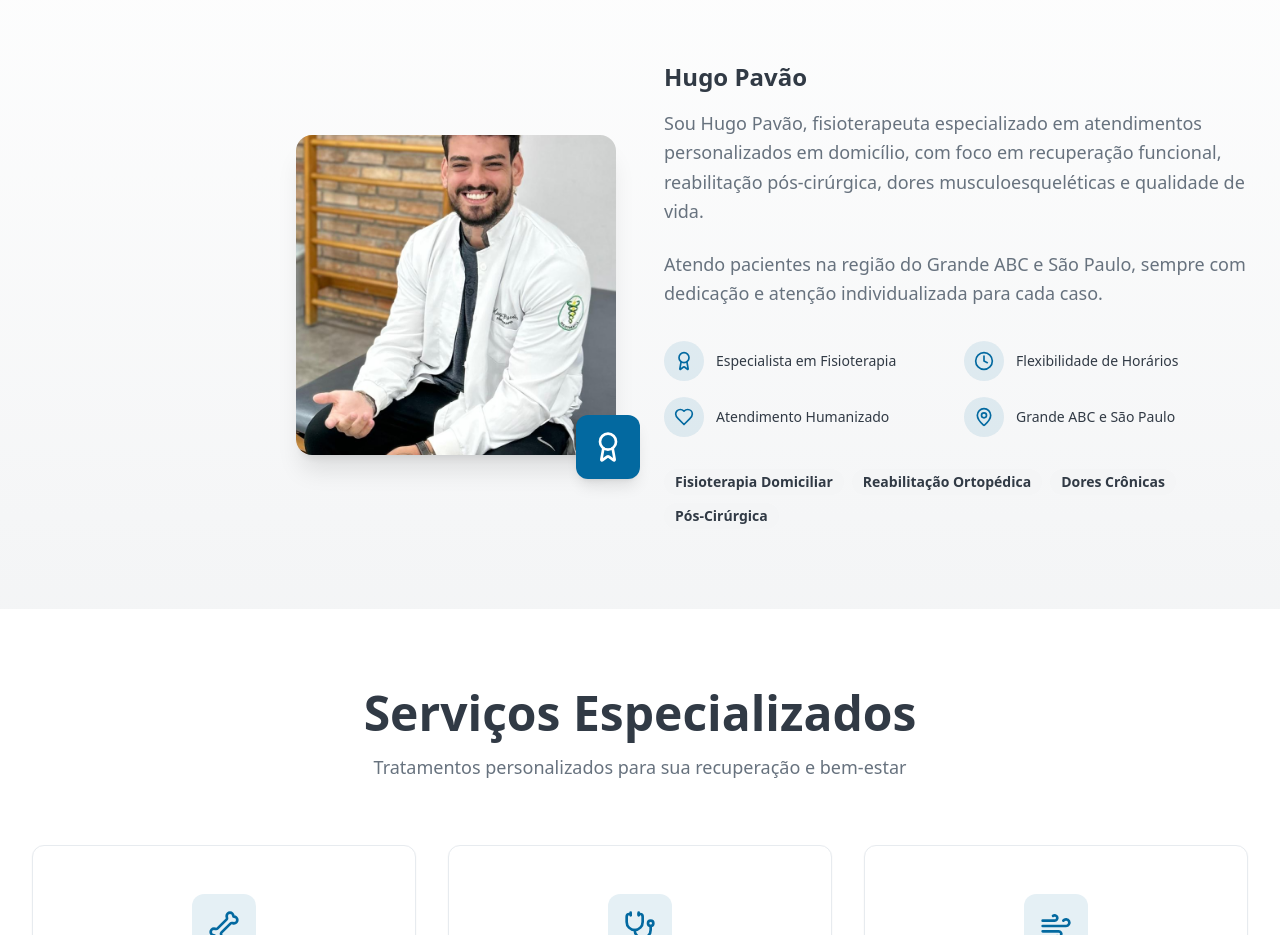
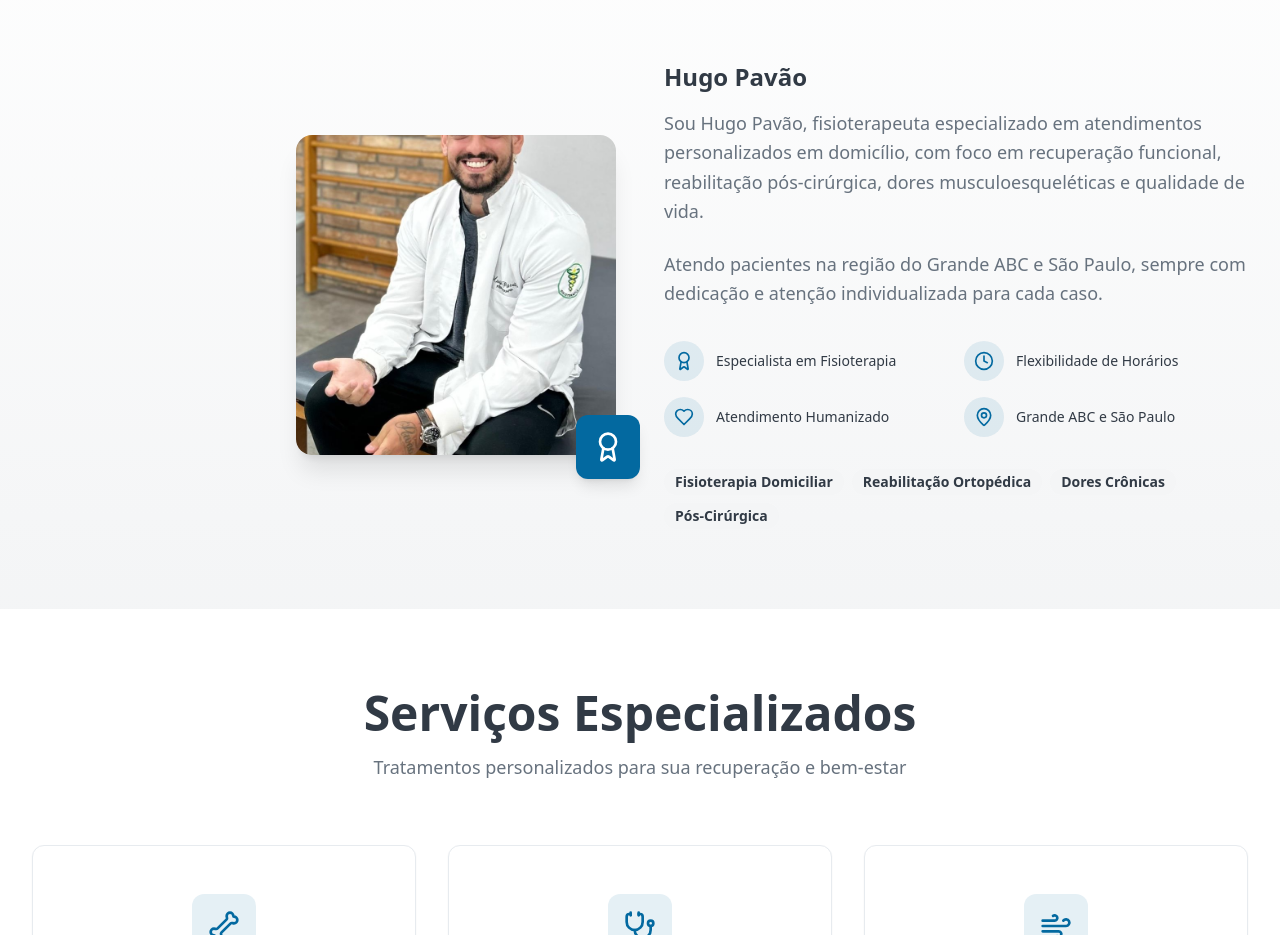
Before and after one commit to Alexandrepavao/hugo-pavao-fisio-home, a React (Vite) app: page / in a window 1280 px wide. Shown: the part 1040-1975 px from the top of the page. Built offline with nearby package versions, Linux system fonts and the light colour scheme.

Commit message:
Fix: Improve photo framing
The professional's photo has been re-framed to ensure it is displayed correctly without being cut off.

```diff
--- a/src/components/About.tsx
+++ b/src/components/About.tsx
@@ -1,3 +1,4 @@
+
 import { Card } from "@/components/ui/card";
 import { Badge } from "@/components/ui/badge";
 import { Award, Clock, Heart, MapPin } from "lucide-react";
@@ -28,9 +29,9 @@ const About = () => {
             <div className="relative">
               <div className="w-64 h-64 sm:w-72 sm:h-72 md:w-80 md:h-80 rounded-2xl overflow-hidden shadow-xl">
                 <img
-                  src="/lovable-uploads/246dd192-aea6-4d7a-95d2-e343dc1c002a.png"
+                  src="/lovable-uploads/7d7761cc-ed82-4c1f-bdc6-a983a859e65c.png"
                   alt="Hugo Pavão - Fisioterapeuta"
-                  className="w-full h-full object-cover"
+                  className="w-full h-full object-cover object-center"
                 />
               </div>
               <div className="absolute -bottom-4 -right-4 sm:-bottom-6 sm:-right-6 bg-primary text-primary-foreground p-3 sm:p-4 rounded-xl shadow-lg">
```
Also changed, not shown: public/lovable-uploads/7d7761cc-ed82-4c1f-bdc6-a983a859e65c.png (added).
